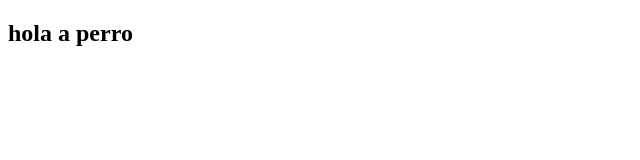
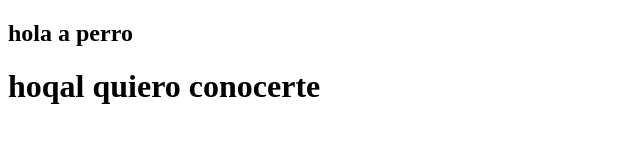
Before and after one commit to alvidgoran/alex, a plain HTML site: page index.html in a window 1280 px wide. Shown: the whole page, without its empty margins (0-640 px from the left). Drawn offline with Linux system fonts and the light colour scheme.

Commit message:
segundo intento

```diff
--- a/index.html
+++ b/index.html
@@ -7,5 +7,6 @@
 </head>
 <body>
     <h2> hola a perro</h2>
+    <h1> hoqal quiero conocerte </h1>
 </body>
 </html>
```
